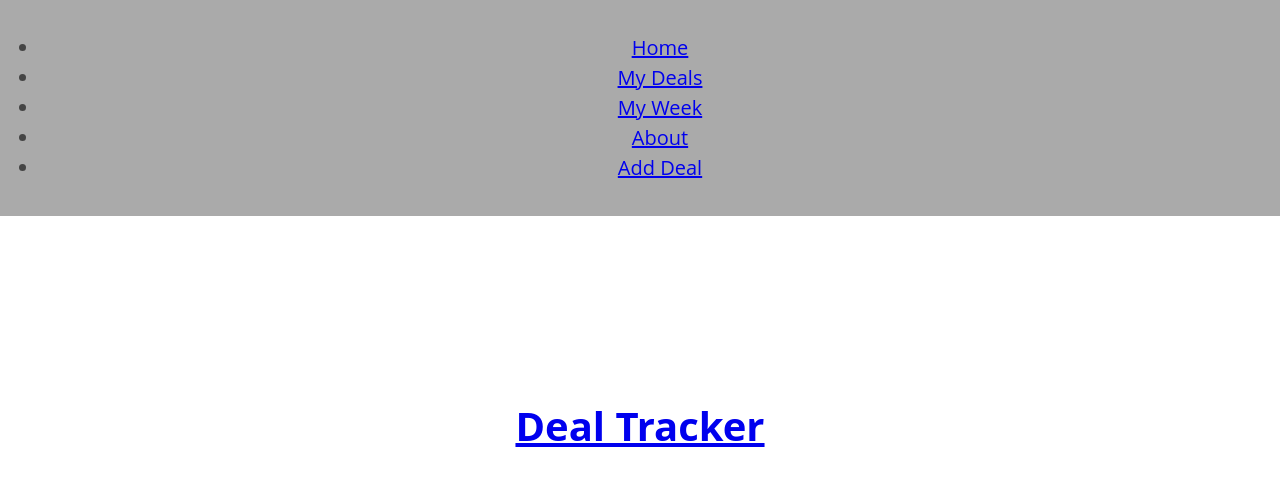
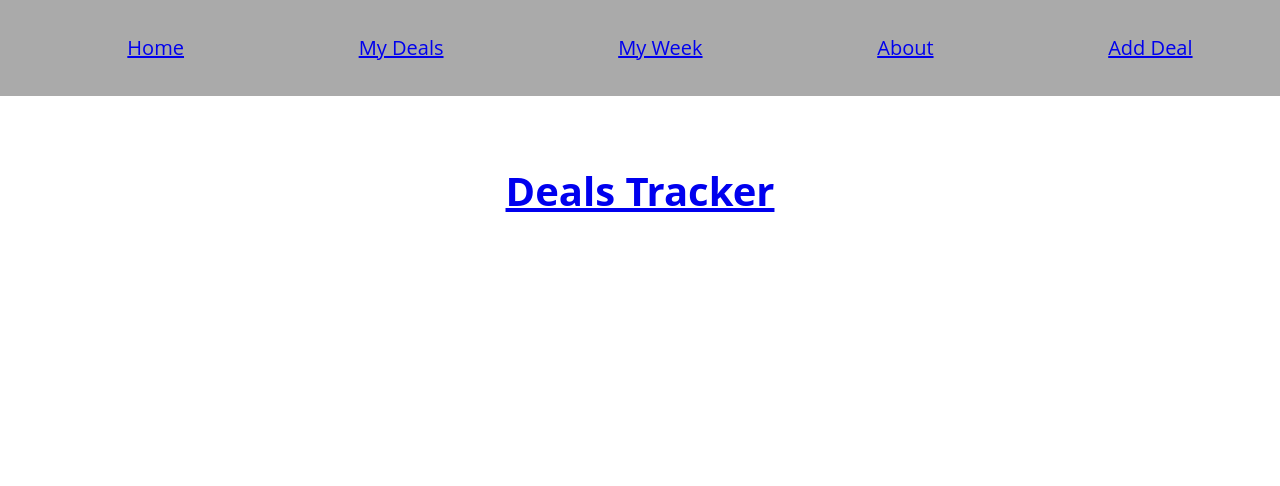
Before and after one commit to wzeiher3/deals-app, a React (Create React App) app: page /my-week in a window 1280 px wide. Shown: the top 486 px of the page. Built offline with nearby package versions, Linux system fonts and the light colour scheme; no server answers.

Commit message:
another commit

```diff
--- a/src/components/AllList/AllList.js
+++ b/src/components/AllList/AllList.js
@@ -26,7 +26,7 @@ export default class AllList extends React.Component{
         <div className="All">
             <h2>All Deals</h2>
             <label htmlFor="filter" className="labels">Filter: </label>
-            <select className="filter" name="filter" defaultValue="price">
+            <select className="filter" name="filter" defaultValue="price" >
                 <option value="price">Price</option>
                 <option value="distance">Distance</option>
           </select>
--- a/src/components/App/App.js
+++ b/src/components/App/App.js
@@ -6,6 +6,7 @@ import config from '../../config'
 import AddDeal from '../AddDeal/AddDeal'
 //import LoginForm from '../LoginForm/LoginForm'
 //import RegistrationForm from '../RegistrationForm/RegistrationForm'
+import DealItemExpanded from '../DealItemExpanded/DealItemExpanded'
 import DealItem from '../DealItem/DealItem'
 import AllList from '../AllList/AllList'
 //import WeekForm from '../WeekForm/WeekForm'
@@ -66,6 +67,12 @@ class App extends React.Component {
     return deals.filter(deal => deal.day === weekdays[thisDay])
 }
 
+findDeal = (deals, dealId) => {
+    const newDeal = deals.find(deal => deal.id === dealId)
+    console.log(newDeal)
+    return newDeal;
+}
+
 
   renderMainRoutes() {
     return (
@@ -89,9 +96,10 @@ class App extends React.Component {
         /> */}
         <Route
           path='/deals/:dealId'
-          component={DealItem}
+          component={DealItemExpanded}
         />
         <Route
+          exact
           path='/deals'
           component={AllList}
         />
@@ -115,6 +123,7 @@ class App extends React.Component {
       addDeal: this.handleAddDeal,
       deleteDeal: this.handleDeleteDeal,
       filterDay: this.filterDay,
+      findDeal: this.findDeal,
     }
     return (
       <ApiContext.Provider value={value}>
@@ -122,7 +131,7 @@ class App extends React.Component {
           <Nav />
           <header className='App__header'>
             <h1>
-              <Link to='/'>Deal Tracker</Link>
+              <Link to='/'>Deals Tracker</Link>
               {' '}
               {/* <FontAwesomeIcon icon='check-double' /> */}
             </h1>
--- a/src/components/DealItem/DealItem.js
+++ b/src/components/DealItem/DealItem.js
@@ -1,6 +1,7 @@
 import React from 'react'
 import ApiContext from '../../contexts/ApiContext';
 import config from '../../config'
+import {Link} from 'react-router-dom'
 
 export default class DealItem extends React.Component{
 static contextType = ApiContext;
@@ -34,7 +35,11 @@ static contextType = ApiContext;
       const { day, distance, price, name, id, content } = this.props;
       return (
           <div className="DealObj">
-                <h2>{name}</h2>
+                <h2 className="deal_title">
+                   <Link to={`/deals/${id}`}>
+                     {name}
+                    </Link>
+                </h2>
                     <p>{content}</p>
           </div>
       )
--- a/src/components/DealItemExpanded/DealItemExpanded.js
+++ b/src/components/DealItemExpanded/DealItemExpanded.js
@@ -1,11 +1,35 @@
 import React from 'react'
+import ApiContext from '../../contexts/ApiContext'
+import DealItem from '../DealItem/DealItem'
 
 export default class DealItemExpanded extends React.Component {
-    render(){
+    static defaultProps = {
+        match: {
+          params: {}
+        }
+      }
+      static contextType = ApiContext
+
+      findDeal(deals, dealId){
+          const newDeal = deals.find(deal => deal.id === dealId)
+          console.log(newDeal)
+            return newDeal
+      }
+
+
+      render() {
+        const { deals } = this.context
+        const { dealId } = this.props.match.params
+        //console.log(dealId)
+        console.log(deals)
+        console.log(dealId)
+        const deal = this.findDeal(deals, dealId)
+        console.log(deal)
         return (
-            <div className="Expaned">
-                <p>test</p>
-            </div>
+          <section className='DealExpanded'>
+            <p>testing</p>
+          </section>
         )
-    }
+      }
+
 }
--- /dev/null
+++ b/src/components/Nav/Nav.css
@@ -0,0 +1,8 @@
+#navBar{
+    display:flex;
+    flex-direction: row;
+}
+#navBar li {
+    list-style-type: none;
+    margin: auto;
+}
--- a/src/components/Nav/Nav.js
+++ b/src/components/Nav/Nav.js
@@ -1,5 +1,6 @@
 import React from 'react'
 import { Route, Link } from 'react-router-dom'
+import './Nav.css'
 
 
 export default class Nav extends React.Component {
@@ -7,7 +8,7 @@ export default class Nav extends React.Component {
         return (
             <div>
                 <nav role="navigation">
-                    <ul>
+                    <ul id="navBar">
                         <li>
                             <Link to="/">Home</Link>
                         </li>
--- a/src/contexts/ApiContext.js
+++ b/src/contexts/ApiContext.js
@@ -5,4 +5,5 @@ export default React.createContext({
     addDeal: () => {},
     deleteDeal: () => {},
     filterDay: () => {},
+    findDeal: () => {},
 })
--- a/src/index.css
+++ b/src/index.css
@@ -31,10 +31,14 @@ footer {
   background-color: #aaa;
 }
 header {
-  padding: 12% 0;
+  padding: 3% 0;
 }
 
 .field{
   display: flex;
   flex-direction: column;
 }
+
+.DealObj{
+  background-color: #aaa;
+}
```
